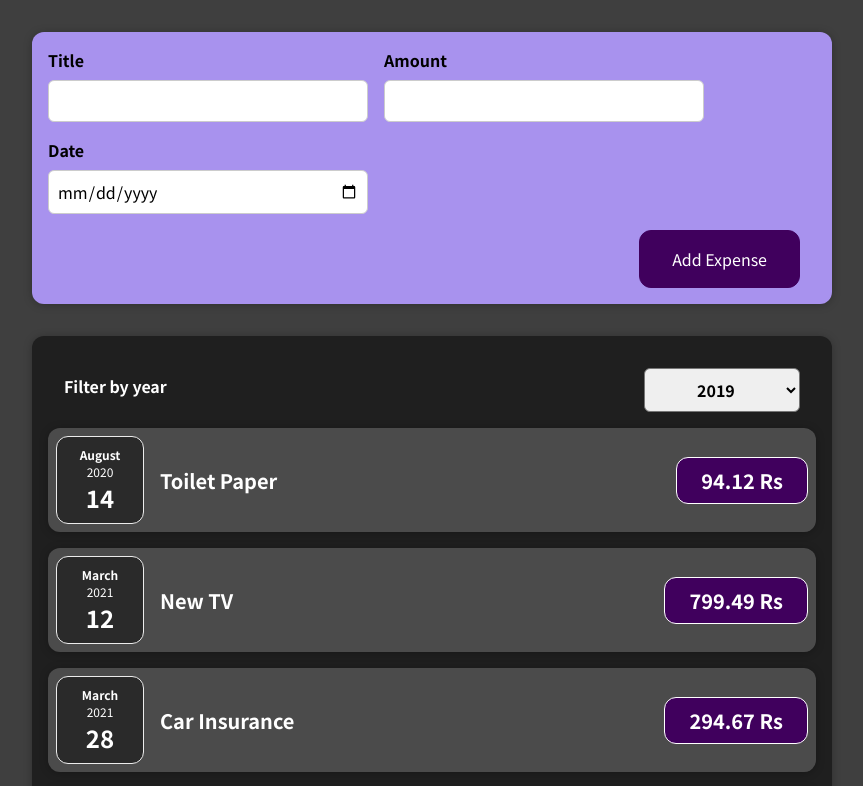
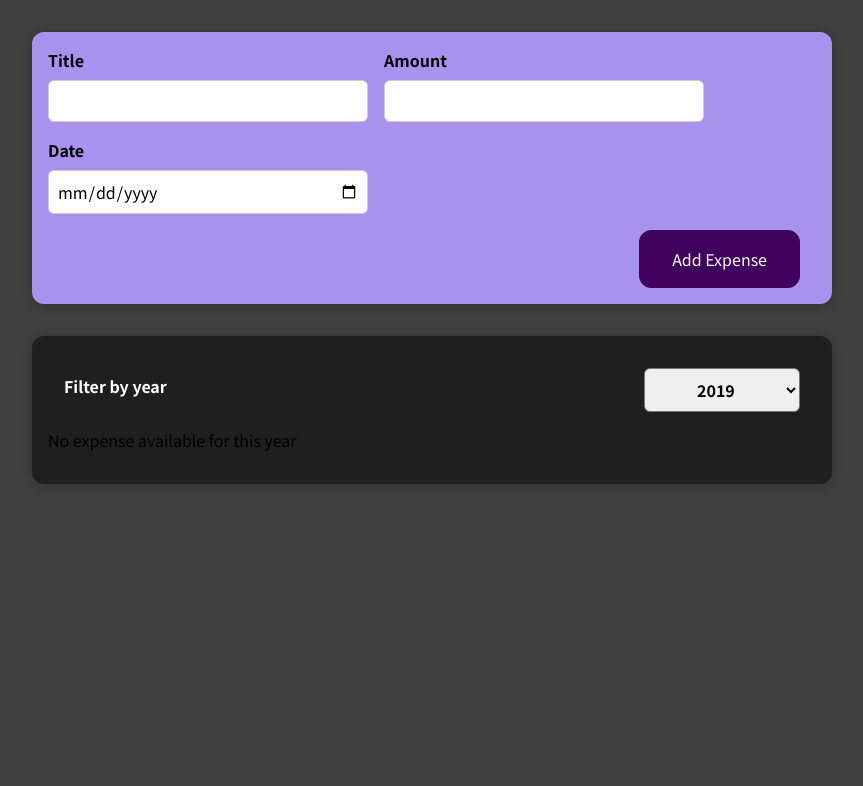
Before and after one commit to Utkarsh-190/Expense-Tracker, a React (Create React App) app: page / in a window 1280 px wide. Shown: the top 786 px of the page, without its empty margins (208-1071 px from the left). Built offline with nearby package versions, Linux system fonts and the light colour scheme.

Commit message:
filtering functionality added to filter expenses year-wise

```diff
--- a/src/components/Expenses/Expenses.js
+++ b/src/components/Expenses/Expenses.js
@@ -11,7 +11,9 @@ function Expenses(props) {
     setFilterData(enteredFilteData);
   };
 
-  const filteredExpenses = props.expenses;
+  const filteredExpenses = props.expenses.filter((expense) => {
+    return expense.date.getFullYear() == filterData;
+  });
 
   let expensesContent = <p>No expense available for this year</p>;
   if (filteredExpenses.length > 0) {
```
